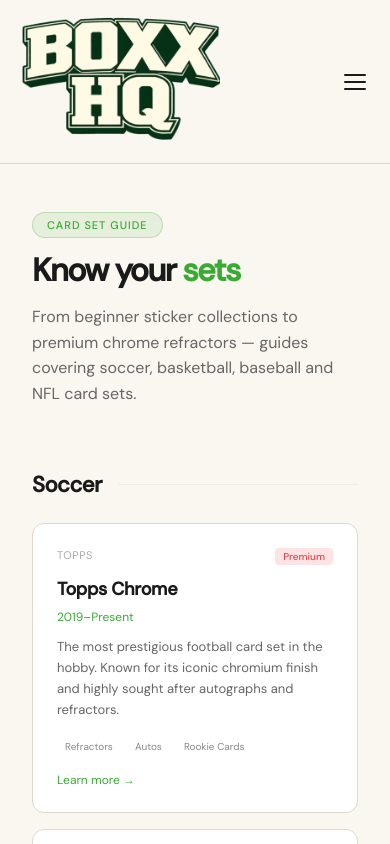
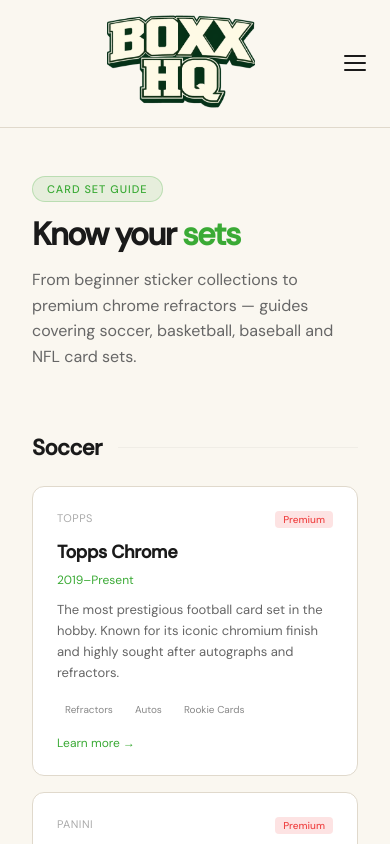
Before and after one commit to BoxxondMike/Boxxond, a Next.js app: page /sets in a window 390 px wide. Shown: the top 844 px of the page. Built offline with nearby package versions, Linux system fonts and the light colour scheme; no server answers.

Commit message:
Center and resize logo on mobile

```diff
--- a/components/Nav.tsx
+++ b/components/Nav.tsx
@@ -39,14 +39,15 @@ export default function Nav({ activePage }: { activePage?: string }) {
   @media (max-width: 640px) {
     .nav-desktop-links { display: none; }
     .nav-hamburger { display: flex; }
+    .nav-logo { margin: 0 auto; }
   }
 `}</style>
 
       <nav style={{ display: "flex", alignItems: "center", justifyContent: "space-between", padding: "0.50rem 1.25rem", borderBottom: "1px solid #e0d9cc", background: "#faf7f0" }}>
 
         {/* Logo */}
-        <Link href="/" style={{ textDecoration: "none", display: "inline-flex", alignItems: "center", gap: "8px", flexShrink: 0 }}>
-          <Image src="/boxxhq-logo.png" alt="BoxxHQ" height={120} width={480} style={{ objectFit: "contain", maxWidth: "200px", height: "auto" }} />
+        <Link href="/" className="nav-logo" style={{ textDecoration: "none", display: "inline-flex", alignItems: "center", gap: "8px", flexShrink: 0 }}>
+          <Image src="/boxxhq-logo.png" alt="BoxxHQ" height={120} width={480} style={{ objectFit: "contain", maxWidth: "150px", height: "auto" }} />
         </Link>
 
         {/* Desktop Links */}
```
Lines whose indentation alone changed are shown as unchanged.
